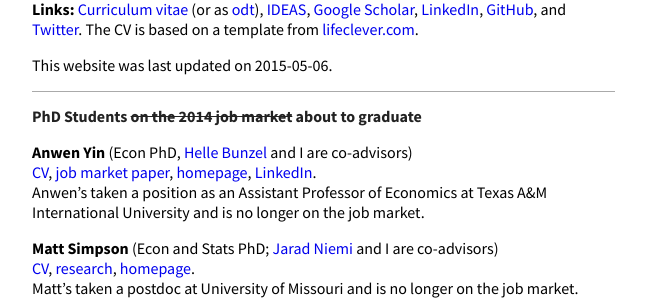
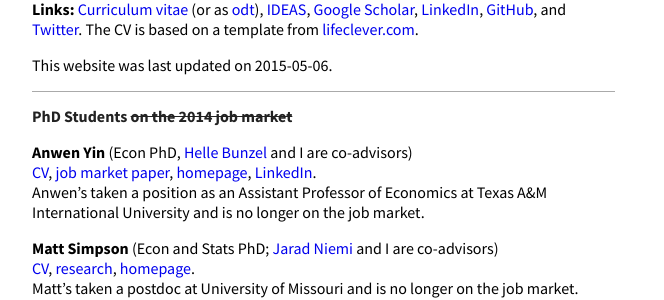
Before and after one commit to mmkuang/grayclhn.github.io, a Jekyll site: the page built from index.md, in a window 1280 px wide. Shown: the part 272-572 px from the top of the page, without its empty margins (0-664 px from the left). Built offline with Jekyll 4.4.1, drawn with Linux system fonts in a browser that asks for light colours; Markdown is read by kramdown in place of the engine named in the settings.

Commit message:
Tweak formatting

```diff
--- a/index.md
+++ b/index.md
@@ -29,8 +29,8 @@ This website was last updated on 2015-05-06.
 
 <hr />
 
-PhD Students ~~on the 2014 job market~~ about to graduate
----------------------------------------------------------
+PhD Students ~~on the 2014 job market~~
+---------------------------------------
 
 **Anwen Yin** (Econ PhD, [Helle Bunzel](https://www.econ.iastate.edu/people/faculty/bunzel-helle) and I are co-advisors)
 [CV](http://anwenyin.weebly.com/cv.html),
```
